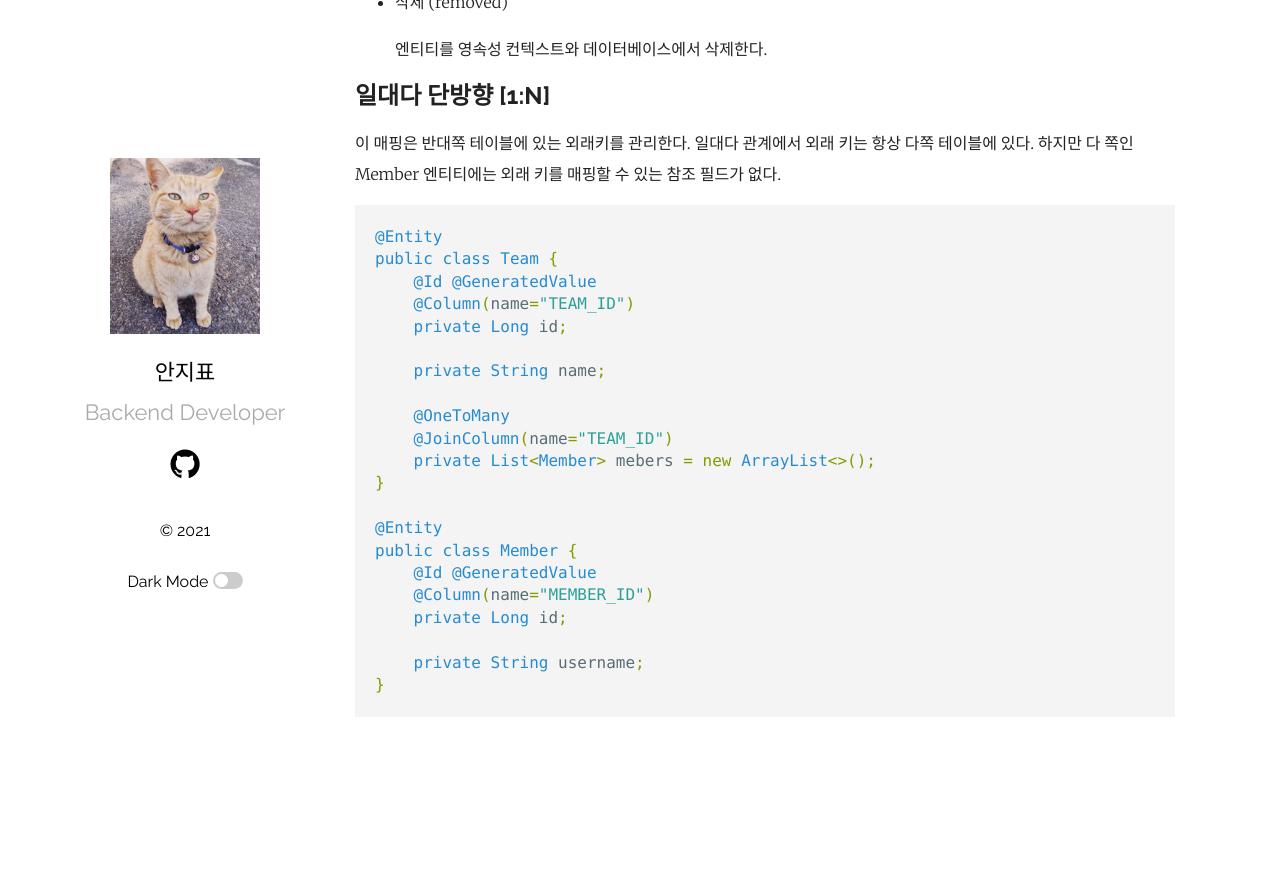
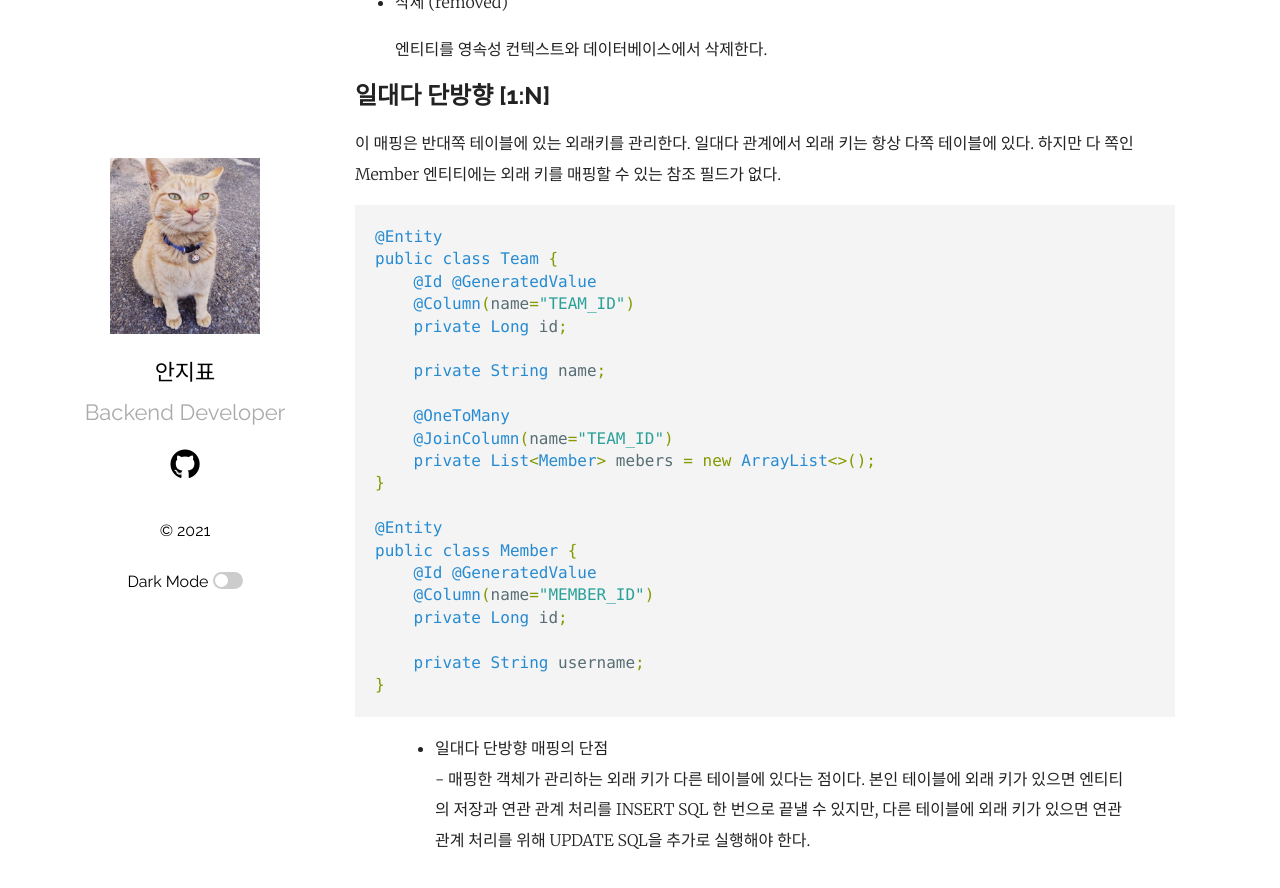
Before and after one commit to ppyong/ppyong.github.io, a Jekyll site: the page built from _posts/2021-07-10-persistance-context.md, in a window 1280 px wide and 900 px high, scrolled down 949 px. Shown: the top 888 px of the window. Built offline with Jekyll 4.4.1, drawn with Linux system fonts in a browser that asks for light colours; before the commit the page ends 1711 px from its top, so only the background shows below that.

Commit message:
add post persistance-context

````diff
--- a/_posts/2021-07-10-persistance-context.md
+++ b/_posts/2021-07-10-persistance-context.md
@@ -62,3 +62,6 @@ public class Member {
     private String username;
 }
 ```
+
+> - 일대다 단방향 매핑의 단점
+> \- 매핑한 객체가 관리하는 외래 키가 다른 테이블에 있다는 점이다. 본인 테이블에 외래 키가 있으면 엔티티의 저장과 연관 관계 처리를 INSERT SQL 한 번으로 끝낼 수 있지만, 다른 테이블에 외래 키가 있으면 연관 관계 처리를 위해 UPDATE SQL을 추가로 실행해야 한다.
````
